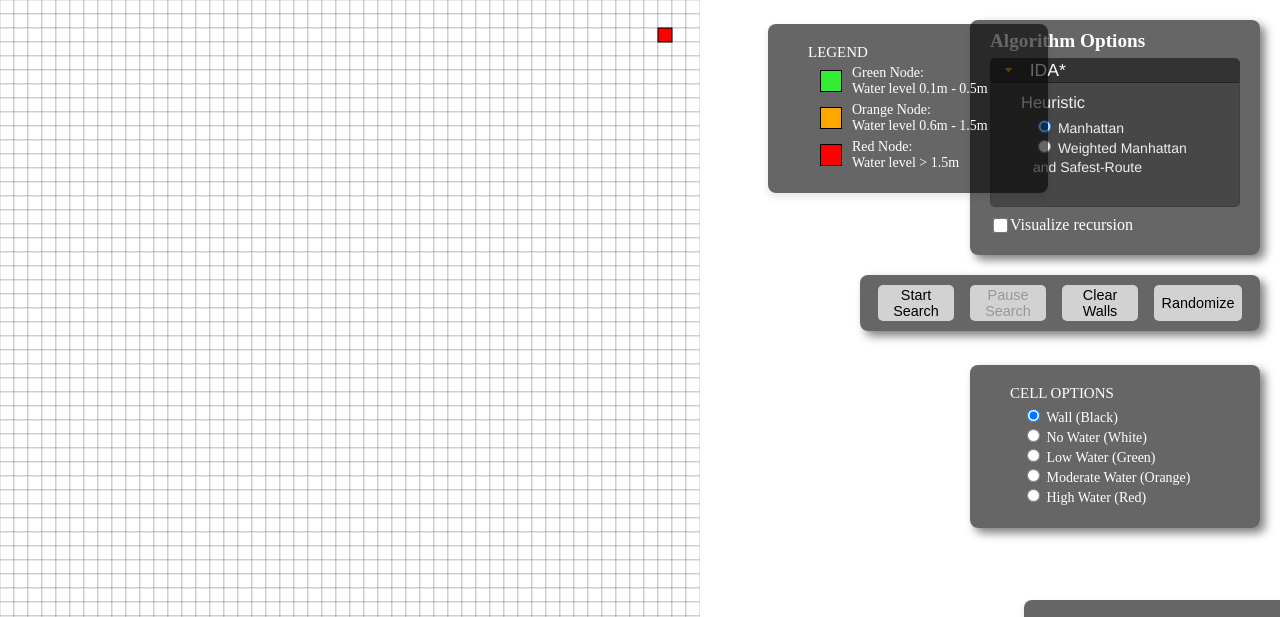
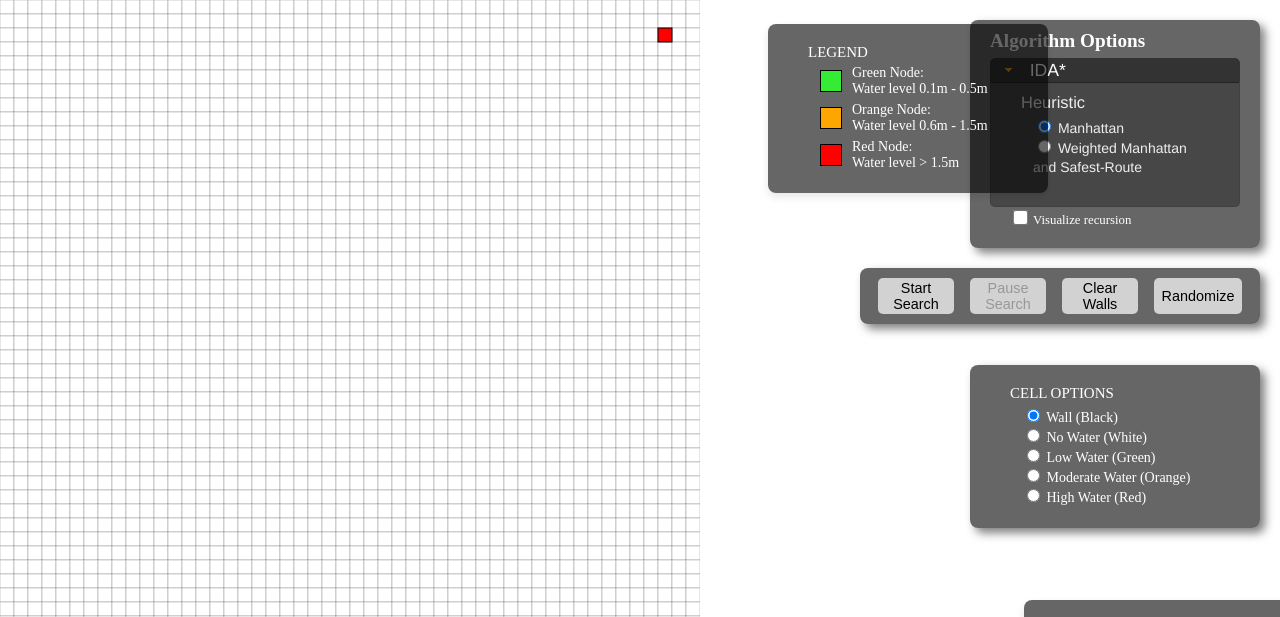
Before and after one commit to JoshuaJusay/FPF-Juntilla, a website: page visual/index.html in a window 1280 px wide. Shown: the top 617 px of the page. Drawn offline with Linux system fonts and the light colour scheme.

Commit message:
Visualize recursion fix

```diff
--- a/visual/index.html
+++ b/visual/index.html
@@ -48,6 +48,7 @@
           <label class="option_label">Manhattan</label> <br>
           <input type="radio" name="ida_heuristic" value="enhancedheuristic" id="enhanced_heuristic" />
           <label class="option_label">Weighted Manhattan and Safest-Route</label> <br> <br>
+
         </div>
 
         <div id="weights_section" style="display: none;"> <!-- Initially hidden -->
@@ -152,7 +153,7 @@
       </div>
     </div>
 
-    <div class="recursion_option">
+    <div class="option_header" id="ida_section">
       <input type="checkbox" id="track_recursion" class="track_recursion" />
       <label for="track_recursion" class="option_label">Visualize recursion</label>
     </div>
```
